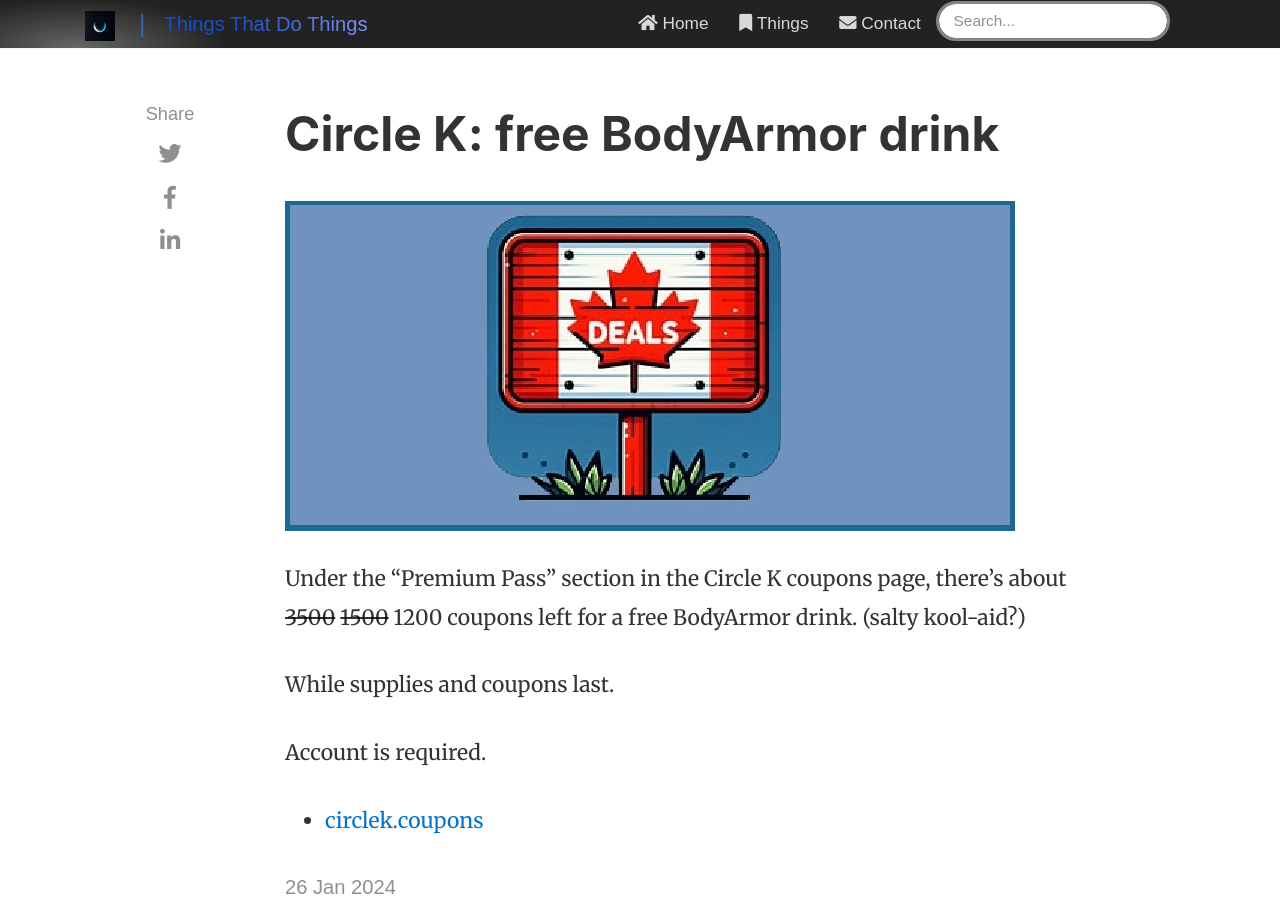
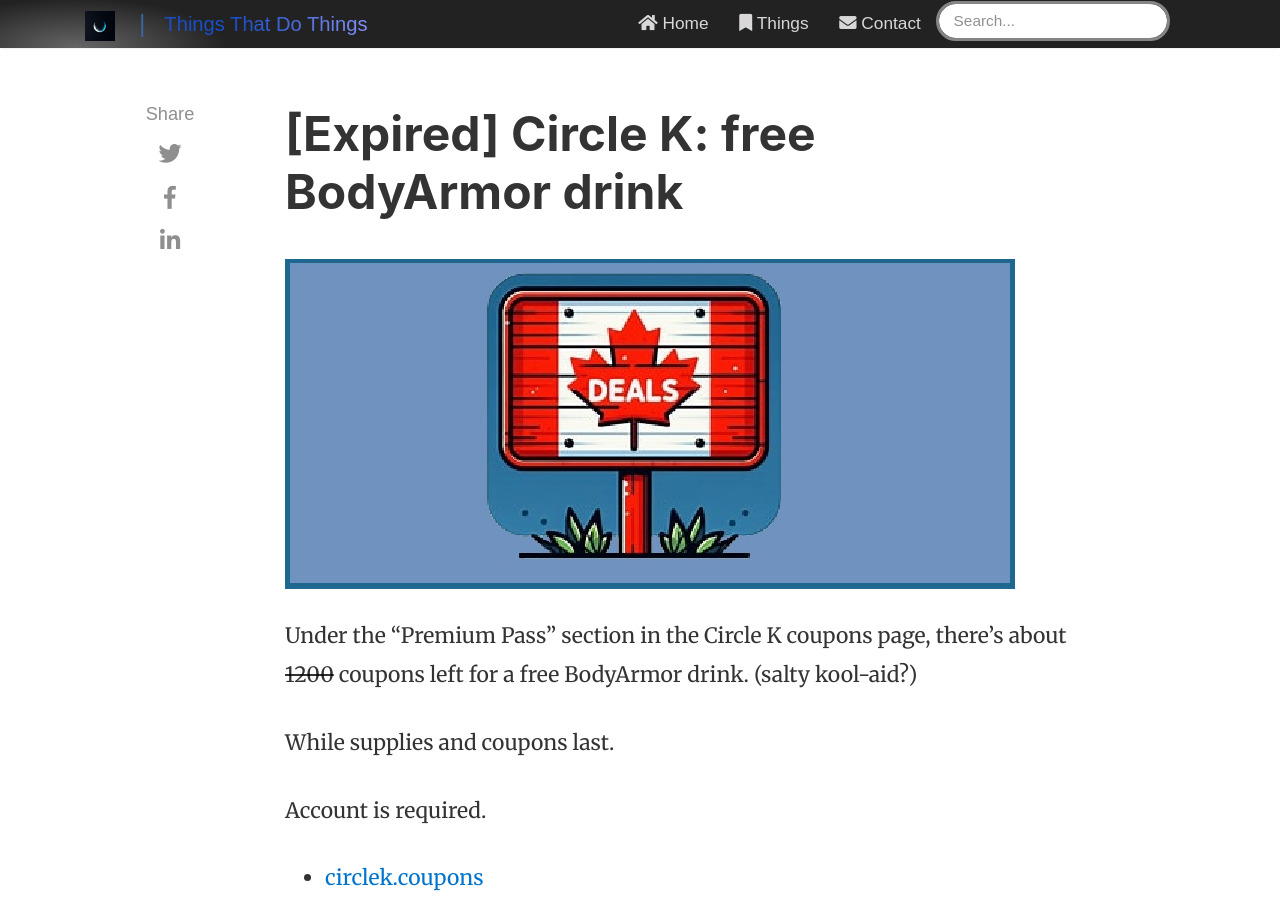
Before and after one commit to thingsthatdothings/thingsthatdothings.github.io, a Jekyll site: the page built from _posts/2024-01-26-circle-k-bodyarmor.md, in a window 1280 px wide and 900 px high. Built offline with Jekyll 4.4.1, drawn with Linux system fonts in a browser that asks for light colours; nearby versions of some CDN libraries; comment, search, counter and statistics services are not loaded.

Commit message:
update posts

```diff
--- a/_posts/2024-01-26-circle-k-bodyarmor.md
+++ b/_posts/2024-01-26-circle-k-bodyarmor.md
@@ -1,12 +1,12 @@
 ---
 layout: post
-title:  "Circle K: free BodyArmor drink"
+title:  "[Expired] Circle K: free BodyArmor drink"
 categories: [ deals ]
 image: assets/images/deals.jpg
 comments: false
 ---
 
-Under the "Premium Pass" section in the Circle K coupons page, there's about ~~3500~~ ~~1500~~ 1200 coupons left for a free BodyArmor drink.  (salty kool-aid?)
+Under the "Premium Pass" section in the Circle K coupons page, there's about  ~~1200~~ coupons left for a free BodyArmor drink.  (salty kool-aid?)
 
 While supplies and coupons last.
 
```
Also changed, not shown: _posts/2024-01-15-hack-a-thon.md (+1 -1 lines).
